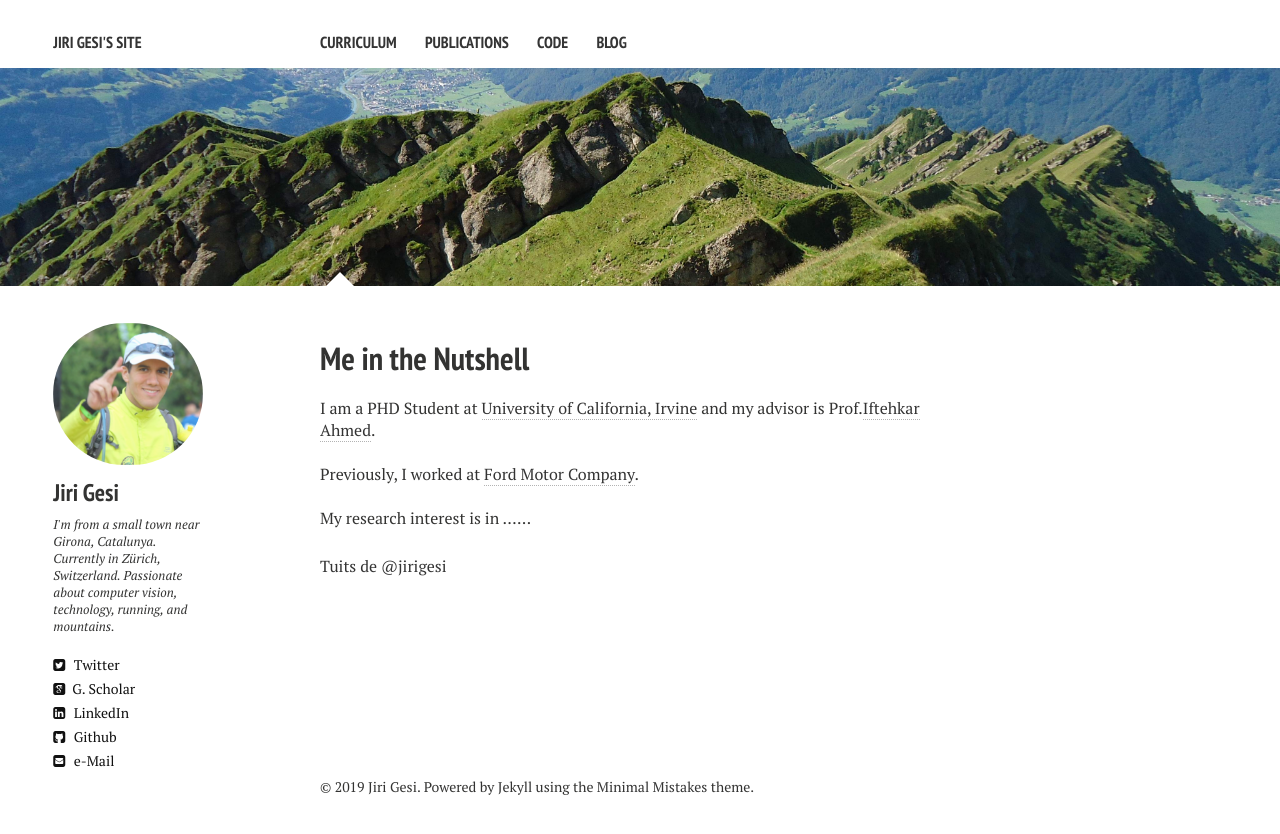
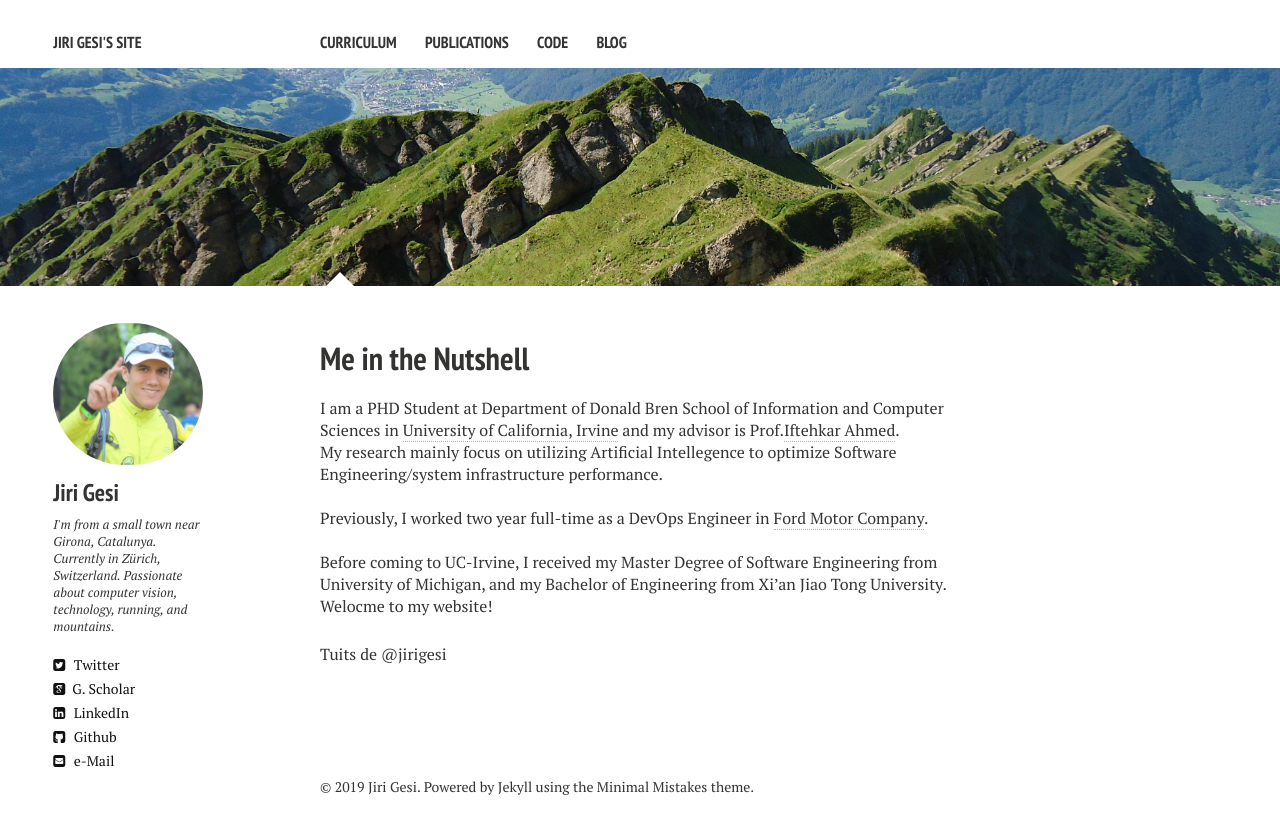
Before and after one commit to Jirigesi/Jirigesi.github.io, a Jekyll site: the page built from index.md, in a window 1280 px wide. Shown: the top 834 px of the page. Built offline with Jekyll 4.4.1, drawn with Linux system fonts in a browser that asks for light colours; nearby versions of some CDN libraries; comment, search, counter and statistics services are not loaded.

Commit message:
Update index.md

```diff
--- a/index.md
+++ b/index.md
@@ -7,11 +7,16 @@ image:
   feature: mountain.jpg
 ---
 
-I am a PHD Student at <a href="https://uci.edu/" target="_blank">University of California, Irvine</a>
+I am a PHD Student at Department of Donald Bren School of Information and Computer Sciences in <a href="https://uci.edu/" target="_blank">University of California, Irvine</a>
 and my advisor is Prof.<a href="https://scholar.google.com/citations?user=_TdMD7sAAAAJ&hl=en" target="_blank">Iftehkar Ahmed</a>.
+<br />
+My research mainly focus on utilizing Artificial Intellegence to optimize Software Engineering/system infrastructure performance.
 
 <br />
-Previously, I worked at <a href="https://www.ford.com/" target="_blank">Ford Motor Company</a>.
+Previously, I worked two year full-time as a DevOps Engineer in <a href="https://www.ford.com/" target="_blank">Ford Motor Company</a>.
 
 <br />
-My research interest is in ......
+Before coming to UC-Irvine, I received my Master Degree of Software Engineering from University of Michigan, and my Bachelor of Engineering from Xi'an Jiao Tong University.
+<br />
+
+Welocme to my website!
```
